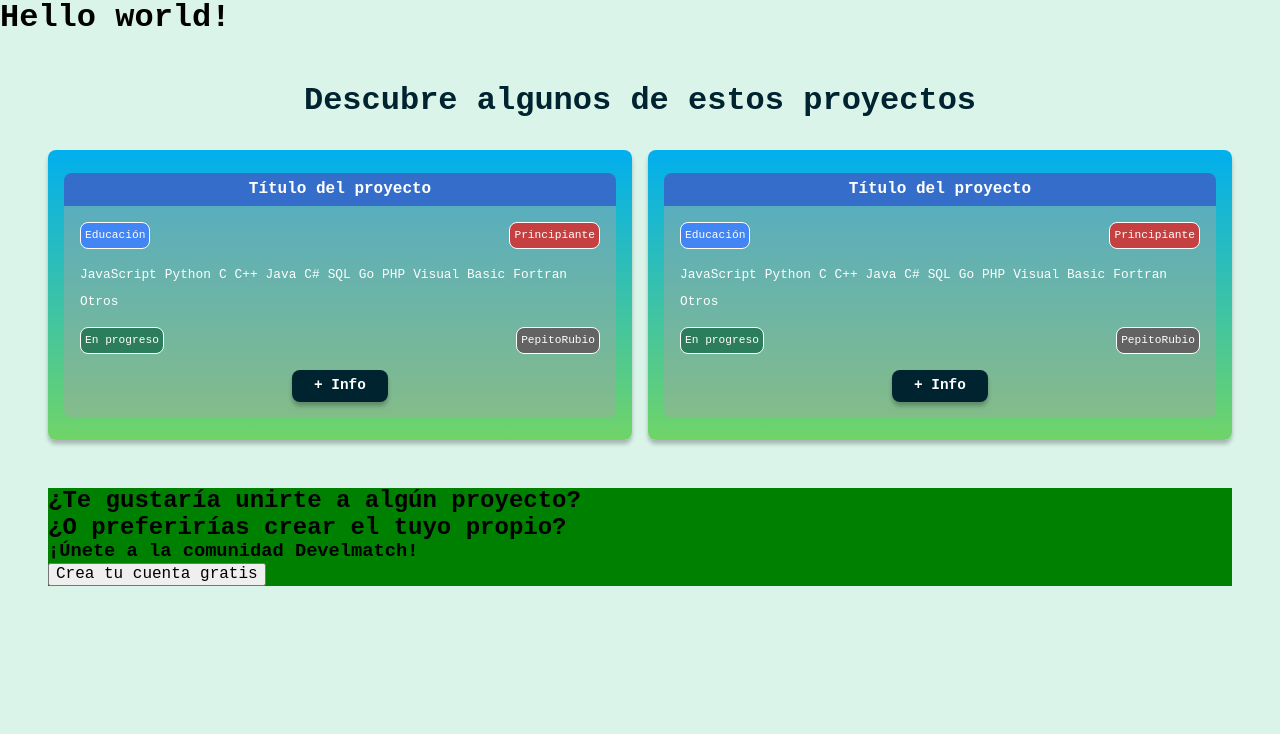
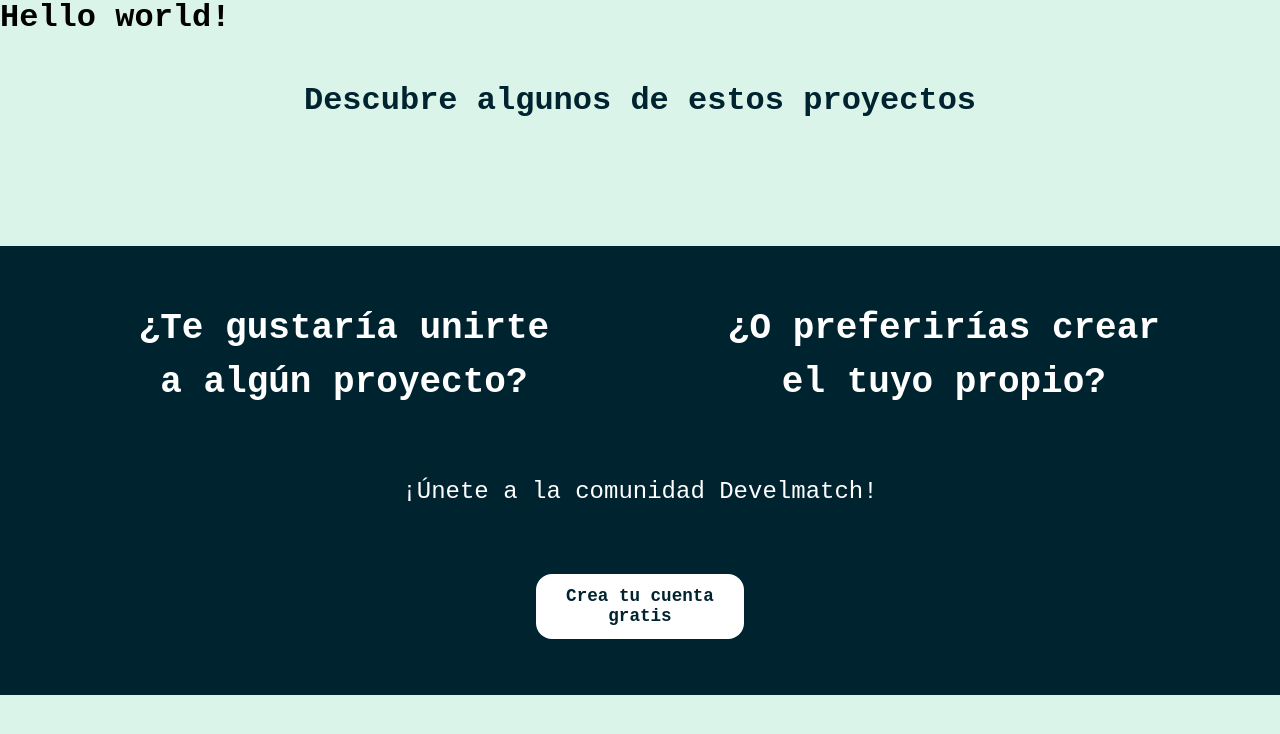
Before and after one commit to JavierBrizuela/exceso_de_iteraciones, a React (Vite) app in the folder Frontend/: page / in a window 1280 px wide. Shown: the top 734 px of the page. Built offline with nearby package versions, Linux system fonts and the light colour scheme; a web font is replaced by a local one.

Commit message:
Add 'Create free account' section + WIP - make Card component reusable

```diff
--- a/Frontend/src/routes/Home/Home.css
+++ b/Frontend/src/routes/Home/Home.css
@@ -1,11 +1,11 @@
 .projects-home {
-  padding: 3rem;
   display: flex;
   flex-direction: column;
   gap: 3rem;
 }
 
 .projects {
+  padding: 3rem;
   display: flex;
   flex-direction: column;
   text-align: center;
@@ -22,6 +22,56 @@
   gap: 1rem;
 }
 
-.create-account {
-  background-color: green;
+.create-account-home {
+  background-color: var(--dark-blue);
+  padding: 3.5rem;
+  color: var(--font-color);
+  display: flex;
+  flex-direction: column;
+  gap: 4rem;
+  text-align: center;
 }
+
+.account-home-text {
+  display: flex;
+  flex-direction: column;
+  gap: 4rem;
+}
+
+.account-home-principal-text {
+  display: flex;
+  justify-content: space-between;
+  gap: 2rem;
+  font-size: 1.5rem;
+}
+
+.account-home-principal-text h2 {
+  line-height: 1.5;
+}
+
+.account-home-secondary-text {
+  font-size: 1.5rem;
+}
+
+.account-home-button {
+  border: none;
+  outline: none;
+  border-radius: 1rem;
+  padding: 0.8rem;
+  color: var(--dark-blue);
+  background-color: var(--font-color);
+  transition: all 0.6s ease;
+  font-weight: bold;
+  width: 13rem;
+  font-size: 1.1rem;
+  display: flex;
+  align-self: center;
+  justify-content: center;
+}
+
+.account-home-button:hover {
+  cursor: pointer;
+  transform: scale(1.05);
+  background: linear-gradient(to bottom, var(--blue), var(--green));
+  box-shadow: 0 4px 4px 0 rgba(255, 255, 255, 0.548);
+}
--- a/Frontend/src/routes/Home/Home.jsx
+++ b/Frontend/src/routes/Home/Home.jsx
@@ -1,21 +1,65 @@
 import "./Home.css";
-import Card from "./components/Card";
+//import Card from "./components/Card";
+//import { useState, useEffect } from "react";
 
 function Home() {
+  /*const [projects, setProjects] = useState([]);
+
+  useEffect(() => {
+    const fetchProject = async (id) => {
+      try {
+        const response = await fetch(`http://127.0.0.1:8000/api/projects/${id}`);
+        const data = await response.json();
+        setProjects([data]);
+      } catch (error) {
+        console.error("Error fetching project data:", error);
+      }
+    };
+
+    const fetchFirstProjectId = async () => {
+      try {
+        const response = await fetch("http://127.0.0.1:8000/api/projects/");
+        const data = await response.json();
+        if (data.length > 0) {
+          const firstProjectId = data[0].id;
+          fetchProject(firstProjectId);
+        }
+      } catch (error) {
+        console.error("Error fetching project list:", error);
+      }
+    };
+
+    fetchFirstProjectId();
+  }, []);*/
+
   return (
     <section className="projects-home">
       <div className="projects">
         <h1 className="projects-title">Descubre algunos de estos proyectos</h1>
         <div className="project-list">
-          <Card />
-          <Card />
+          {/*projects.map((project) => (
+            <Card
+              key={project.id}
+              id={project.id}
+              title={project.title}
+              type={project.type}
+              difficulty={project.difficulty}
+              languages={project.languages}
+              created_by={project.created_by}
+              actual_status={project.actual_status}
+            />
+          ))*/}
         </div>
       </div>
-      <div className="create-account">
-        <h2>¿Te gustaría unirte a algún proyecto?</h2>
-        <h2>¿O preferirías crear el tuyo propio?</h2>
-        <h3>¡Únete a la comunidad Develmatch!</h3>
-        <button>Crea tu cuenta gratis</button>
+      <div className="create-account-home">
+        <div className="account-home-text">
+          <div className="account-home-principal-text">
+            <h2>¿Te gustaría unirte a algún proyecto?</h2>
+            <h2>¿O preferirías crear el tuyo propio?</h2>
+          </div>
+          <p className="account-home-secondary-text">¡Únete a la comunidad Develmatch!</p>
+        </div>
+        <button className="account-home-button">Crea tu cuenta gratis</button>
       </div>
     </section>
   );
--- a/Frontend/src/routes/Home/components/Card.jsx
+++ b/Frontend/src/routes/Home/components/Card.jsx
@@ -1,32 +1,26 @@
 import "./Card.css";
+import PropTypes from "prop-types";
 
 function Card({ id, title, type, difficulty, languages, created_by, actual_status }) {
   return (
-    <div className="card-wrapper">
+    <div className="card-wrapper" id={id}>
       <div className="card-info">
-        <h3 className="card-title">Título del proyecto</h3>
+        <h3 className="card-title">{title}</h3>
         <div className="card-division-info">
           <div className="first-division-info">
-            <span className="tag project-type">Educación</span>
-            <span className="tag project-difficulty">Principiante</span>
+            <span className="tag project-type">{type}</span>
+            <span className="tag project-difficulty">{difficulty}</span>
           </div>
           <div className="second-division-info">
-            <span className="project-languages">JavaScript</span>
-            <span className="project-languages">Python</span>
-            <span className="project-languages">C</span>
-            <span className="project-languages">C++</span>
-            <span className="project-languages">Java</span>
-            <span className="project-languages">C#</span>
-            <span className="project-languages">SQL</span>
-            <span className="project-languages">Go</span>
-            <span className="project-languages">PHP</span>
-            <span className="project-languages">Visual Basic</span>
-            <span className="project-languages">Fortran</span>
-            <span className="project-languages">Otros</span>
+            {languages.map((language, index) => (
+              <span key={index} className="project-languages">
+                {language}
+              </span>
+            ))}
           </div>
           <div className="third-division-info">
-            <span className="tag project-actual-status">En progreso</span>
-            <span className="tag project-created-by">PepitoRubio</span>
+            <span className="tag project-actual-status">{actual_status}</span>
+            <span className="tag project-created-by">{created_by}</span>
           </div>
           <button className="card-more-info">+ Info</button>
         </div>
@@ -35,4 +29,14 @@
   );
 }
 
+Card.propTypes = {
+  id: PropTypes.string.isRequired,
+  title: PropTypes.string.isRequired,
+  type: PropTypes.string.isRequired,
+  difficulty: PropTypes.string.isRequired,
+  languages: PropTypes.arrayOf(PropTypes.string).isRequired,
+  created_by: PropTypes.string.isRequired,
+  actual_status: PropTypes.string.isRequired,
+};
+
 export default Card;
```
